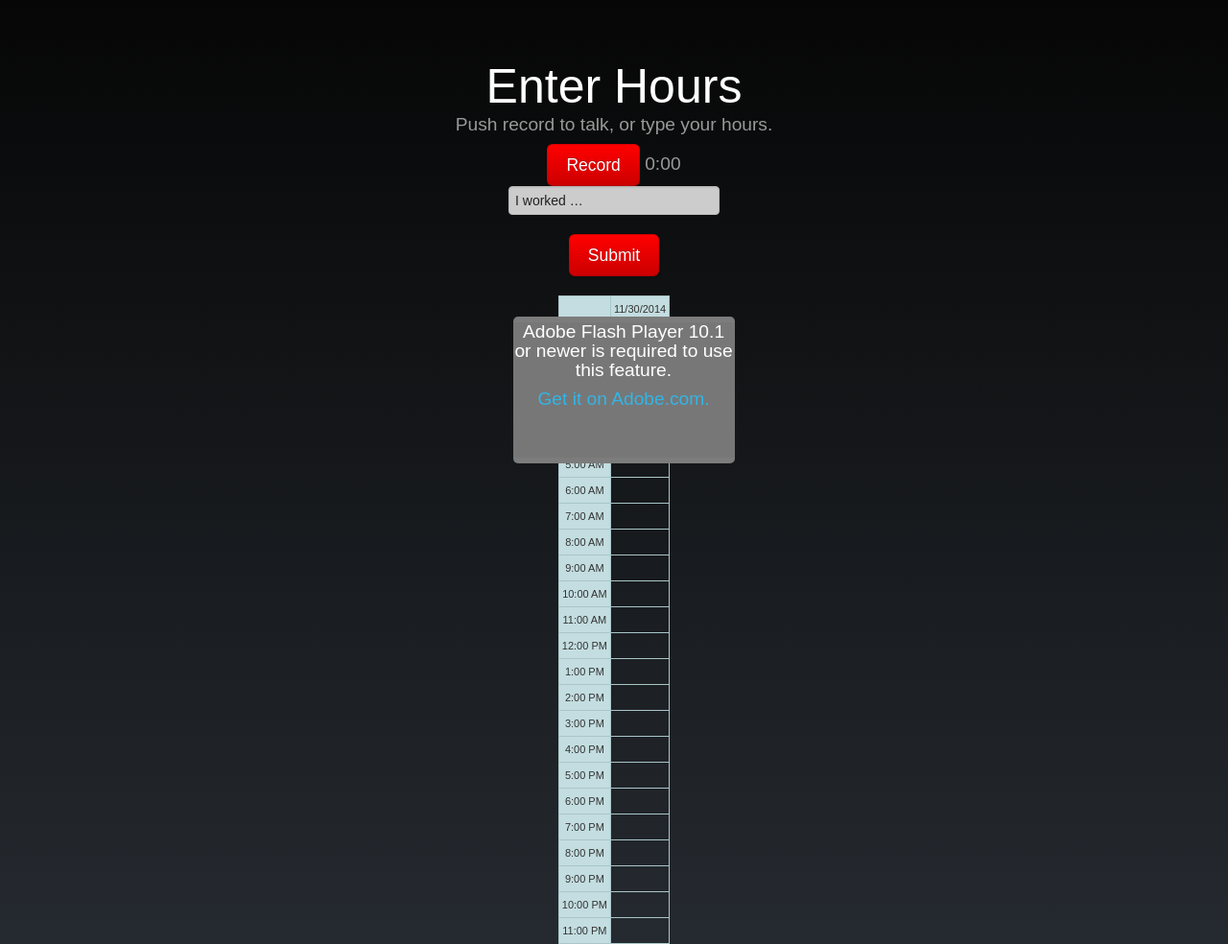
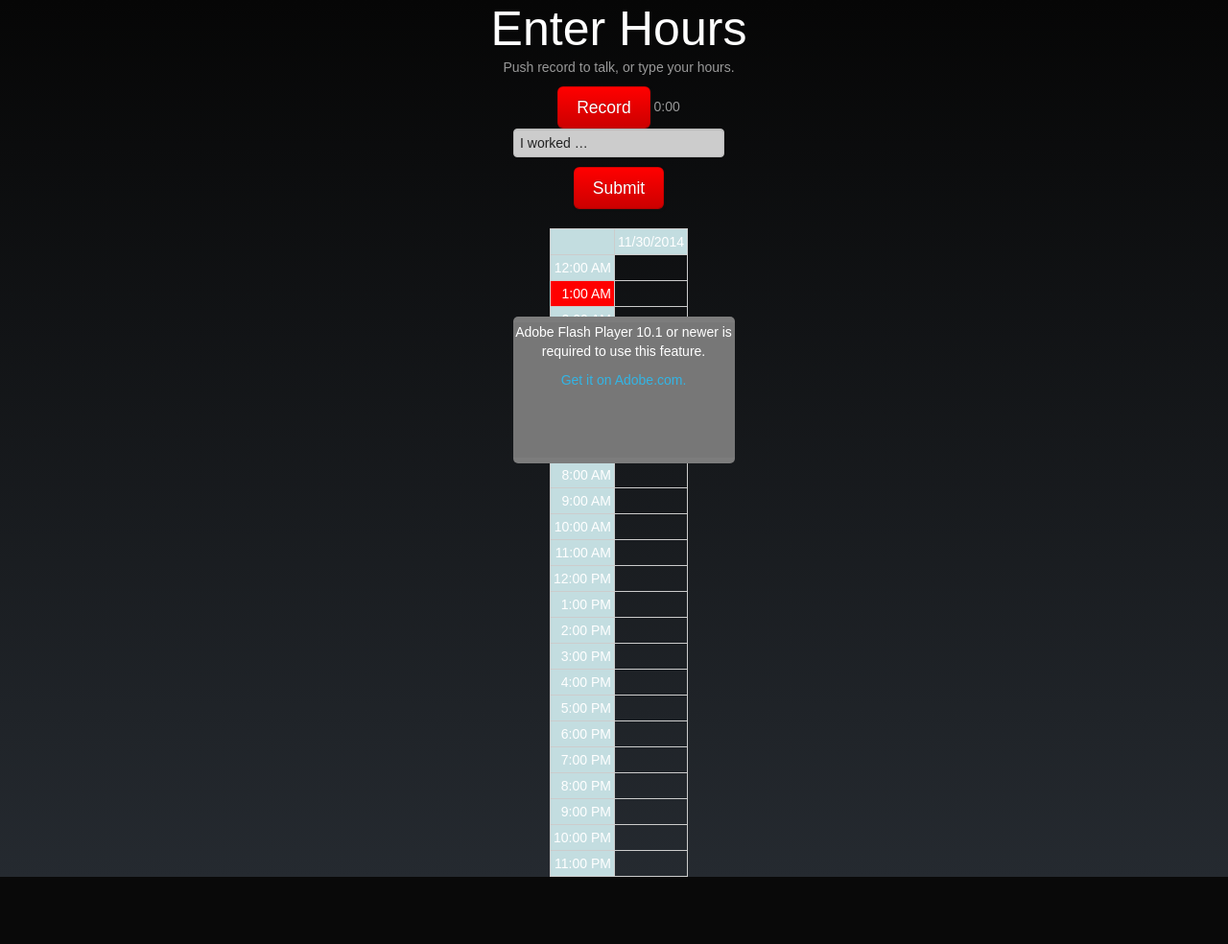
Before and after one commit to aclevine/136_timesheet, a Flask app: page / in a window 1280 px wide. Shown: the whole page at 96% size. After the commit the page ends 914 px from the top, so only its background shows below. Run offline with Flask 2, Linux system fonts and the light colour scheme; some libraries are stand-ins or nearby versions; some web fonts are replaced.

Commit message:
Added CSS-class based styling for calendar

```diff
--- a/front_end/FileUpload/static/css/style.css
+++ b/front_end/FileUpload/static/css/style.css
@@ -9,13 +9,15 @@
 }
 
 body {
-  padding-top: 60px;
-  /*line-height: 50px;*/
-  font-size: 1.2em;
+  padding: 0px 60px 0px 60px;
 }
 
 section {
   overflow: auto;
+}
+
+input[type="text"] {
+    margin-bottom: 0px !important;
 }
 
 textarea {
@@ -76,20 +78,43 @@
   margin-right: 25px;
 }
 
+/* table */
+
 table {
     /* font-family: verdana,arial,sans-serif; */
     margin: 0 auto 0 auto;
-    font-size: 11px;
-    color: #333333;
+    font-size: 14px;
+    color: White;
     border-width: 1px;
-    border-color: #a9c6c9;
+    border-color: #cccccc;
     border-collapse: collapse;
 }
+
 td {
     border-width: 1px;
+    text-align: right;
     width: auto;
     height: auto;
     padding: 3px;
     border-style: solid;
-    border-color: #a9c6c9;
+    border-color: #cccccc;
 }
+
+td#currentHourLabel {
+    font-weight: bold;
+    border: 2px solid Red;
+    border-right: 1px solid Red;
+    background-color: Red;
+}
+
+td#currentHourCell {
+    border: 2px solid Red;
+}
+
+td.worked {
+    background-color: #cccccc;
+}
+
+td.notworked {
+    background-color: none;
+}
```
